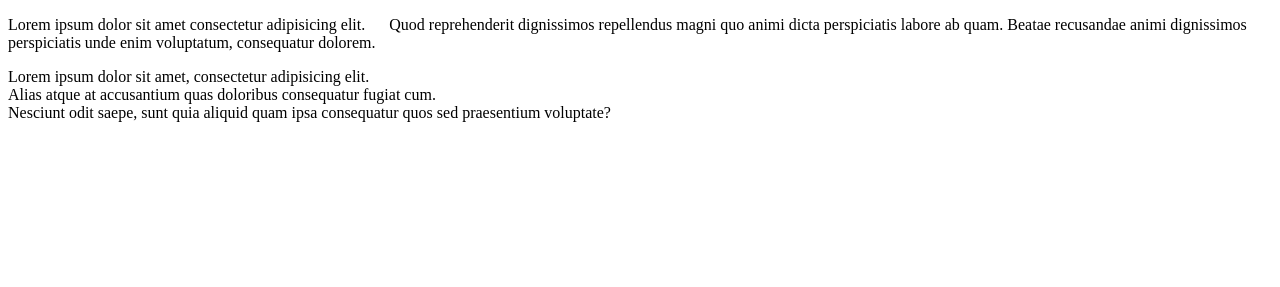
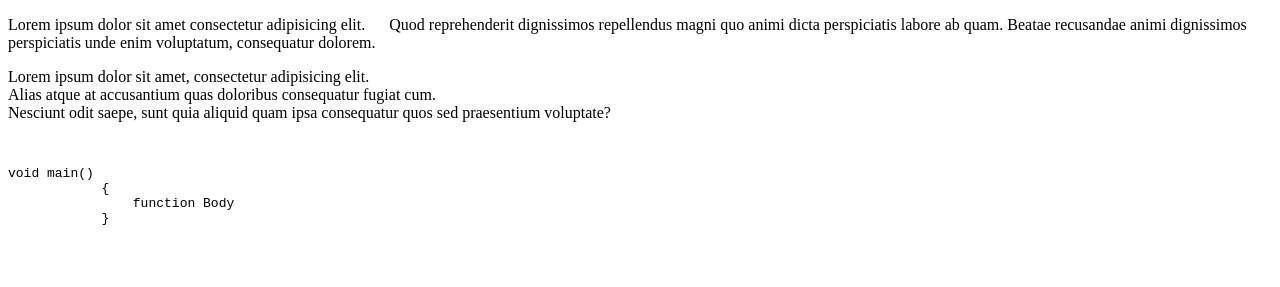
Before and after one commit to YogeshSalunkhe/Web-Devlopment, a plain HTML site: page Practice Of HTML/02_Special_Characters.html in a window 1280 px wide. Drawn offline with Linux system fonts and the light colour scheme.

```diff
--- a/Practice Of HTML/02_Special_Characters.html
+++ b/Practice Of HTML/02_Special_Characters.html
@@ -16,7 +16,14 @@
     <p>Lorem ipsum dolor sit amet, consectetur adipisicing elit.<br>Alias atque at accusantium quas doloribus consequatur
         fugiat cum.<br>Nesciunt odit saepe, sunt quia aliquid quam ipsa consequatur quos sed praesentium voluptate?
     </p>
-
+    <!-- Pre Formated Tag -->
+    <pre>
+        <p>void main()
+            {
+                function Body
+            }
+        </p>
+    </pre>
 </body>
 
 </html>
```
